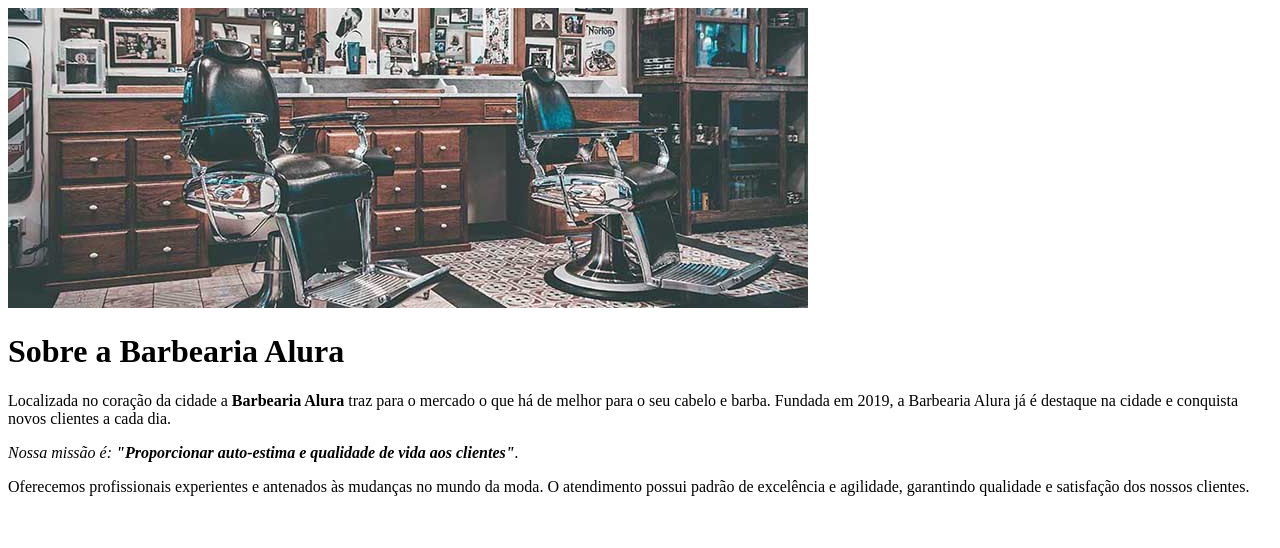
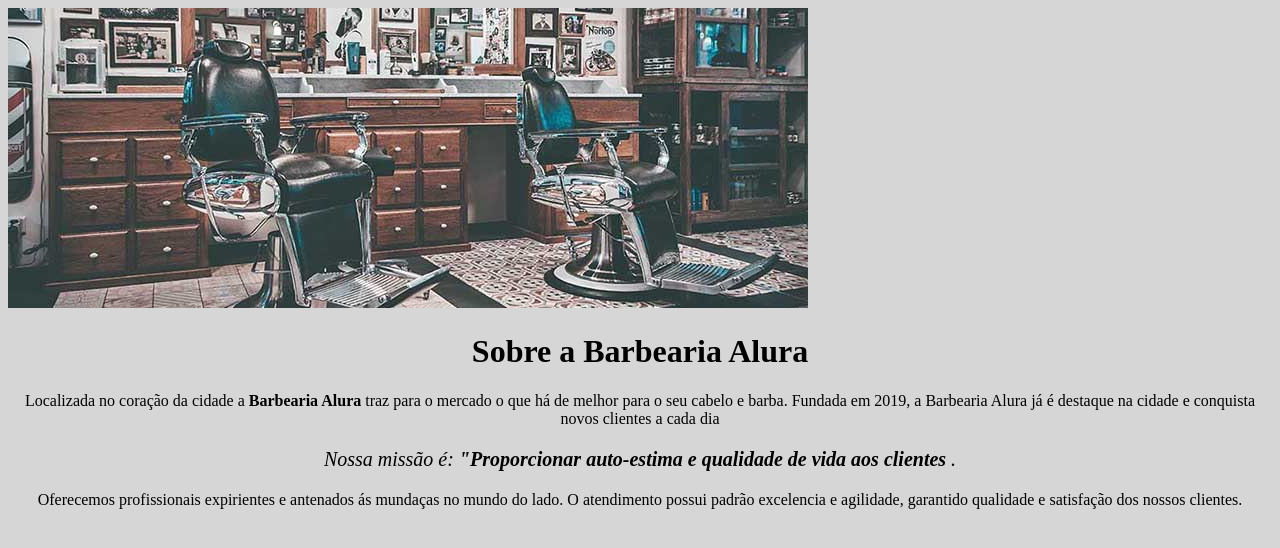
Before and after one commit to luizguilherme001/projeto-baebearia, a plain HTML site: page index.html in a window 1280 px wide. Drawn offline with Linux system fonts and the light colour scheme.

Commit message:
Add files via upload

```diff
--- a/index.html
+++ b/index.html
@@ -1,24 +1,23 @@
 <!DOCTYPE html>
 <html lang="pt-br">
-    <head>
-        <meta charset="UTF-8">
-        <title>Barbearia Alura</title>
-        <link rel="sttylesheet" href="style.css">
+	<head>
+			<meta charset="utf-8">	</head>
+
+			<title>barbearia alura</title>
+			<link rel="stylesheet" href="style.css">
+			</head>
 
 
-       </head>
+			<body>
+            <img src="banner.jpg">
 
-       <body>
-          <img id ="banner" src="banner.jpg">
+			<h1> Sobre a Barbearia Alura</h1>
 
-        <h1>Sobre a Barbearia Alura</h1>
+			<p>Localizada no coração da cidade a <strong> Barbearia Alura</strong> traz para o mercado o que há de melhor para o seu cabelo e barba. Fundada em 2019, a Barbearia Alura já é destaque na cidade e conquista novos clientes a cada dia <p>
 
-        <p>Localizada no coração da cidade a <strong>Barbearia Alura</strong> traz para o mercado o que há de melhor para o seu cabelo e barba.
-        Fundada em 2019, a Barbearia Alura já é destaque na cidade e conquista novos clientes a cada dia.</p>
+			<p id="missao"><em>Nossa missão é: <strong> "Proporcionar auto-estima e qualidade de vida aos clientes </strong>.</em></p>
 
-        <p id = "missac"><em>Nossa missão é: <strong>"Proporcionar auto-estima e qualidade de vida aos clientes"</strong>.</em></p>
 
-        <p>Oferecemos profissionais experientes e antenados às mudanças no mundo da moda.
-        O atendimento possui padrão de excelência e agilidade, garantindo qualidade e satisfação dos nossos clientes.</p>
-    </body>
-</html>
+			<p>Oferecemos profissionais expirientes e antenados ás mundaças no mundo do lado. O atendimento possui padrão excelencia e agilidade, garantido qualidade e satisfação dos nossos clientes.	</p>
+			</body>
+		</html>
--- a/style.css
+++ b/style.css
@@ -1,26 +1,24 @@
 body {
+	background : #CCCC
+}
 
-  background: #CCCCCC ;
+#banner {
+	width: 100%;
+}
 
- }
+h1 {
 
- #banner {
+	text-align: center
+}
 
- }
-
-h1{
-    text-align: center
+p {
+    text-align: center;
 }
-  p {
-              text-aling: center;
- }
 
 #missao {
-    font-size: 20px;
-
+	font-size: 20px;
 }
 
 em strong {
-
-  color: green;
+	color: FF0000;
 }
```
Also changed, not shown: 1 other file.
